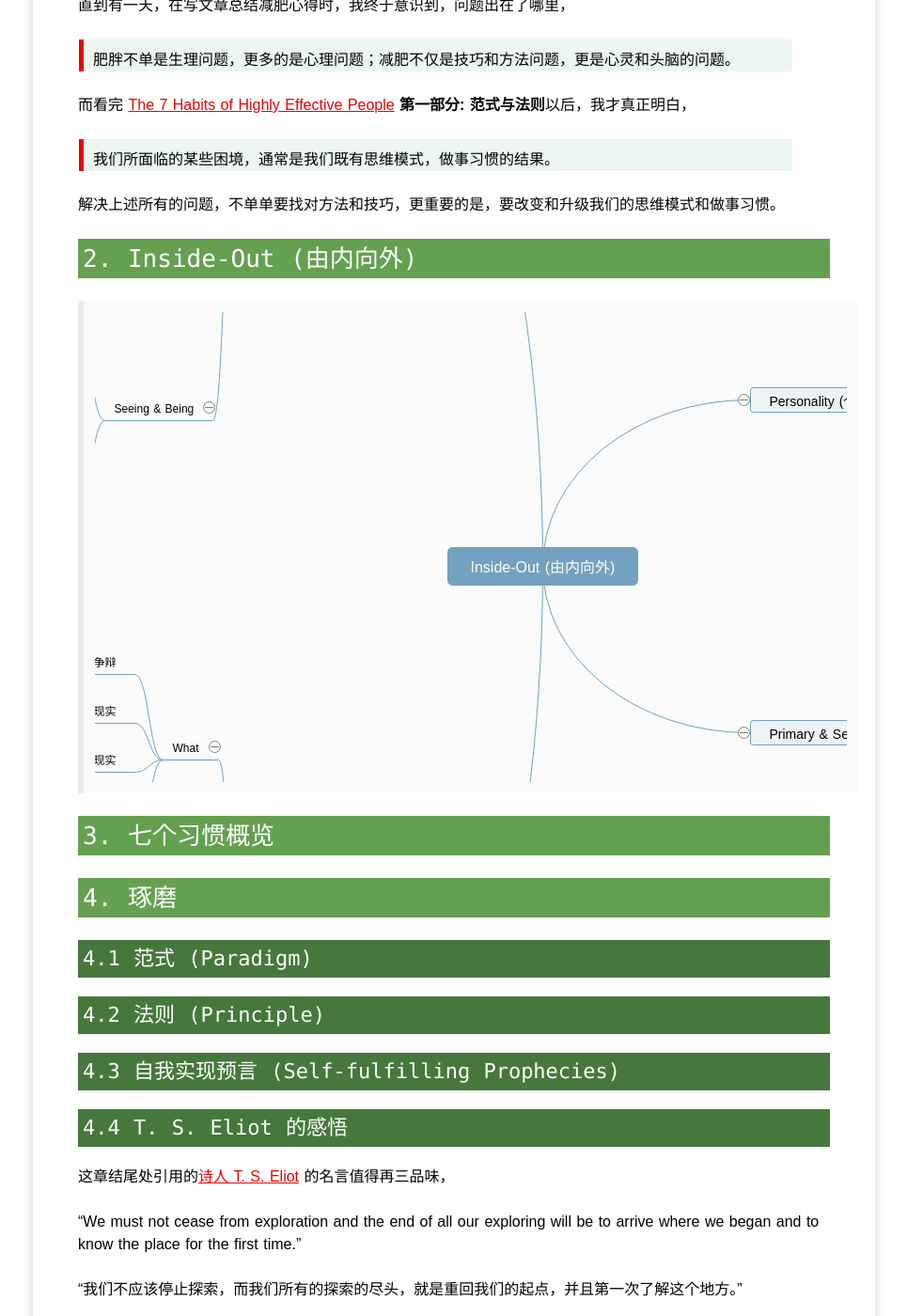
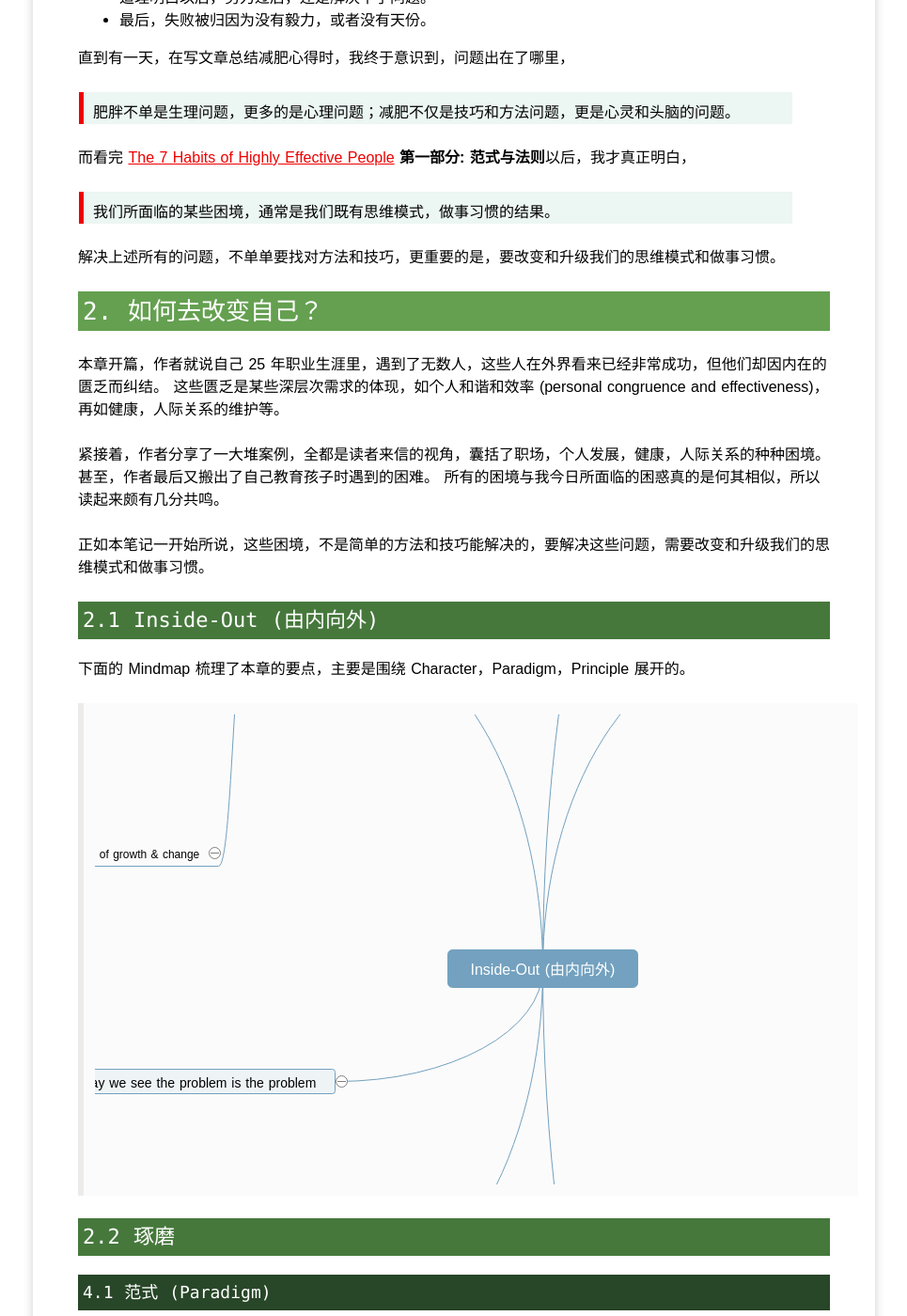
Before and after one commit to yangoliver/yangoliver.github.io, a Jekyll site: the page built from _posts/2016/2016-09-21-7-habits-2.md, in a window 1280 px wide and 1400 px high, scrolled down 826 px. Shown: the whole window at 94% size, without its empty margins (157-1122 px from the left). Built offline with Jekyll 4.4.1, drawn with Linux system fonts in a browser that asks for light colours; comment, search, counter and statistics services are not loaded; some of the changed text lies outside the part shown.

Commit message:
draft: modified skeleton and added summary of personal change

```diff
--- a/_posts/2016/2016-09-21-7-habits-2.md
+++ b/_posts/2016/2016-09-21-7-habits-2.md
@@ -32,7 +32,20 @@
 
 解决上述所有的问题，不单单要找对方法和技巧，更重要的是，要改变和升级我们的思维模式和做事习惯。
 
-## 2. Inside-Out (由内向外)
+## 2. 如何去改变自己？
+
+本章开篇，作者就说自己 25 年职业生涯里，遇到了无数人，这些人在外界看来已经非常成功，但他们却因内在的匮乏而纠结。
+这些匮乏是某些深层次需求的体现，如个人和谐和效率 (personal congruence and effectiveness)，再如健康，人际关系的维护等。
+
+紧接着，作者分享了一大堆案例，全都是读者来信的视角，囊括了职场，个人发展，健康，人际关系的种种困境。甚至，作者最后又搬出了自己教育孩子时遇到的困难。
+所有的困境与我今日所面临的困惑真的是何其相似，所以读起来颇有几分共鸣。
+
+正如本笔记一开始所说，这些困境，不是简单的方法和技巧能解决的，要解决这些问题，需要改变和升级我们的思维模式和做事习惯。
+
+
+### 2.1 Inside-Out (由内向外)
+
+下面的 Mindmap 梳理了本章的要点，主要是围绕 Character，Paradigm，Principle 展开的。
 
 <pre class="km-container" minder-data-type="markdown" style="width: 100%;height: 500px">
 - Inside-Out (由内向外)
@@ -126,30 +139,28 @@
       －承认自己的无知往往是个人成长的第一步
       - 很多物理上的发展过程都是比较清楚，易于接受，而且不易伪装。
       - 但在情感领域，人际关系，和性格方面，往往没有那么清楚
-    - The way we see the problem is the problem
-      - 人们总是喜欢能够快速解决问题的办法
-      - 然而很多问题都不是表面看起来那样简单，其背后有更深层次的原因
-      - 人们的个人范式，导致了看待问题的方式出现了问题。这直接导致了不能抓住问题的根本原因
-      - 很多难题，是我们个人范式导致的，是慢性的问题，没有快速的解决方案，需要聚焦于能带来长期结果的法则
-    - A new level of thinking
-      - 爱因斯坦：重要的问题，不能在我们创造出问题的那个思想水平下被解决
-      - 新的思想水平，往往需要个人范式的改变：原则为中心，性格为基础，由内向外的改变
-      - 由内向外是从自身做起，更根本地，从自己内心做起，包括个人范式，性格，和做事动机。
-      - 个人领域的成功，优先于公共领域的成功
-      - 只有信守对自己承诺，才能信守对他人的承诺
+  - The way we see the problem is the problem
+    - 人们总是喜欢能够快速解决问题的办法
+    - 然而很多问题都不是表面看起来那样简单，其背后有更深层次的原因
+    - 人们的个人范式，导致了看待问题的方式出现了问题。这直接导致了不能抓住问题的根本原因
+    - 很多难题，是我们个人范式导致的，是慢性的问题，没有快速的解决方案，需要聚焦于能带来长期结果的法则
+  - A new level of thinking
+    - 爱因斯坦：重要的问题，不能在我们创造出问题的那个思想水平下被解决
+    - 新的思想水平，往往需要个人范式的改变：原则为中心，性格为基础，由内向外的改变
+    - 由内向外是从自身做起，更根本地，从自己内心做起，包括个人范式，性格，和做事动机。
+    - 个人领域的成功，优先于公共领域的成功
+    - 只有信守对自己承诺，才能信守对他人的承诺
 </pre>
 
-## 3. 七个习惯概览
+### 2.2 琢磨
 
-## 4. 琢磨
+#### 4.1 范式 (Paradigm)
 
-### 4.1 范式 (Paradigm)
+#### 4.2 法则 (Principle)
 
-### 4.2 法则 (Principle)
+#### 4.3 自我实现预言 (Self-fulfilling Prophecies)
 
-### 4.3 自我实现预言 (Self-fulfilling Prophecies)
-
-### 4.4 T. S. Eliot 的感悟
+#### 4.4 T. S. Eliot 的感悟
 
 这章结尾处引用的[诗人 T. S. Eliot](https://en.wikipedia.org/wiki/T._S._Eliot) 的名言值得再三品味，
 
@@ -160,6 +171,13 @@
 在我们探索未知的旅程中，我们的视野，领悟，知识已经借着探索的过程有了不一样的感触与理解，即使探索的终点仍是我们启程时的地方，但我们却如首次相识般真正了解这个地方。
 此时的我们，能看得更深层透彻，而这个启程的地方在我们眼里与心里已经产生了不一样的意义！
 
+### 2.3 药方
+
+读完本章，相信我们已充分理解了作者为个人改变的开出的药方。那就是，丢掉速成的技巧和方法，由内向外 (Inside-Out) 的重塑自我，
+
+- 改变我们的思考方式方法，即个人范式 (Personal Paradigm)，建立以法则 (Principle) 为中心的个人范式
+- 改变我们的性格 (Character)，基于法则 (Principle) 去塑造优秀的品质和习惯
+
 ## 5. References
 * [7 Habits Notes - Foreword](http://oliveryang.net/2016/08/7-habits-1)
 * [The 7 Habits of Highly Effective People](https://en.wikipedia.org/wiki/The_7_Habits_of_Highly_Effective_People)
```
